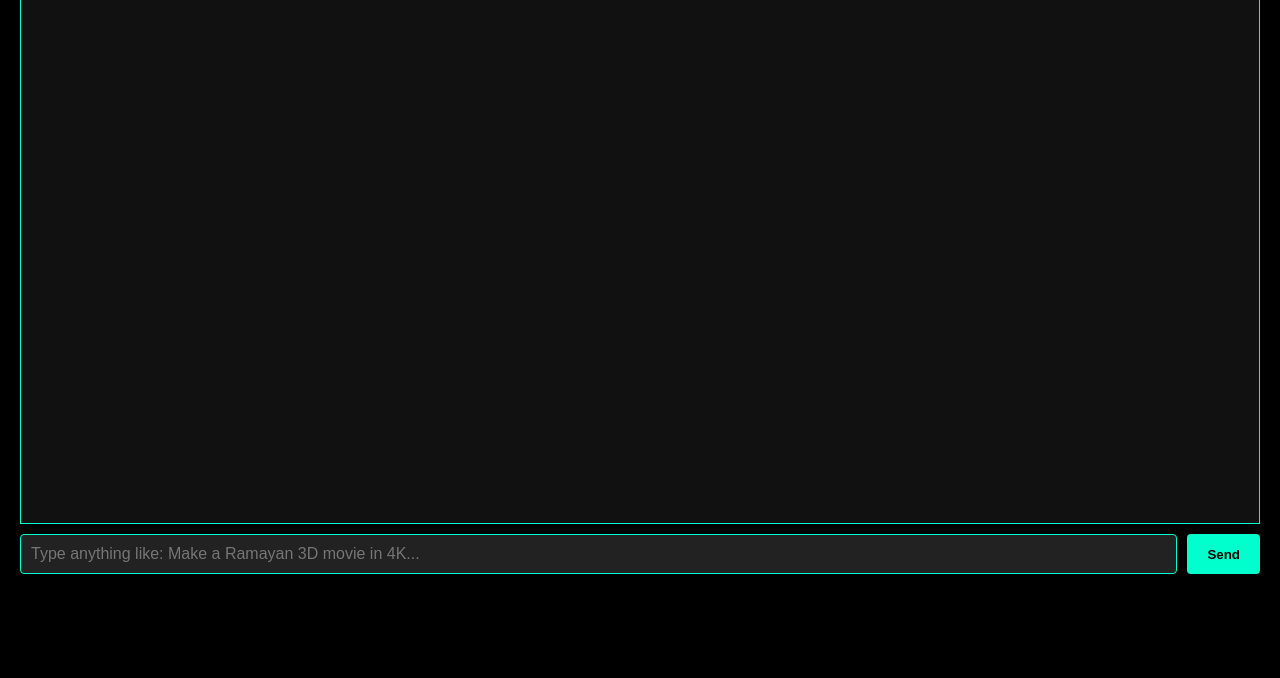
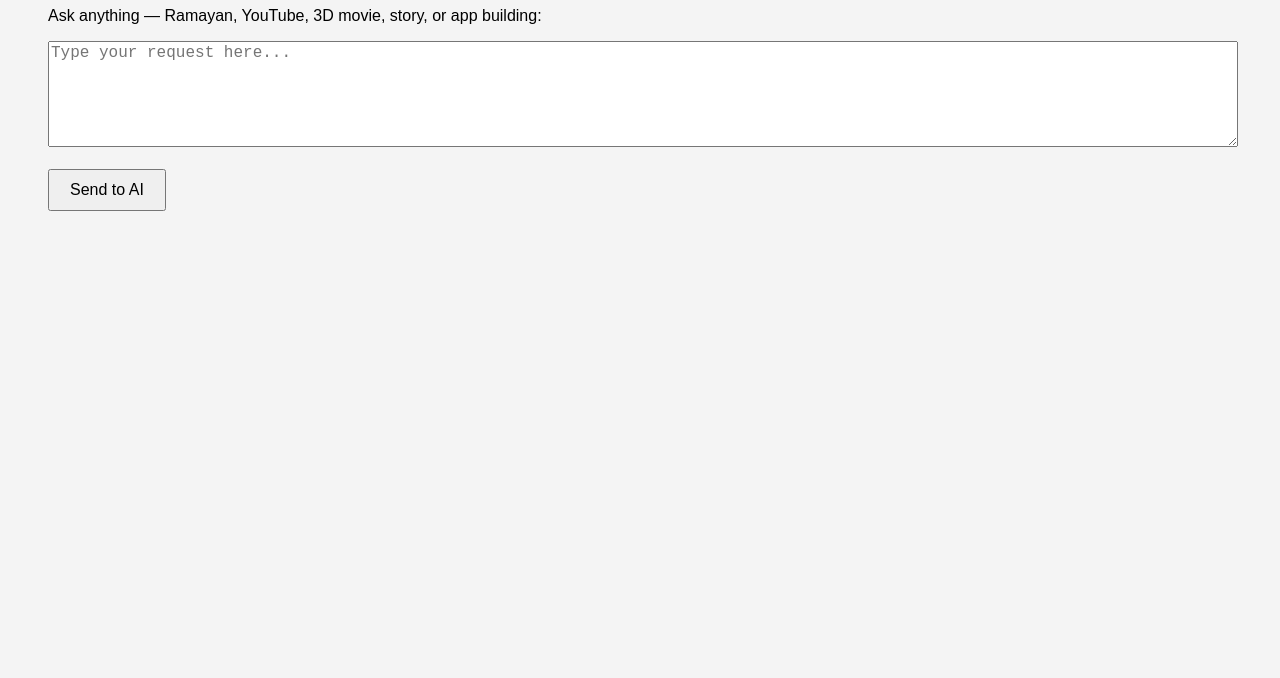
Before and after one commit to sailendratomar/shailendra-ai, a plain HTML site: page index.html in a window 1280 px wide. Shown: the part 122-800 px from the top of the page. Drawn offline with Linux system fonts and the light colour scheme.

Commit message:
Update index.html

```diff
--- a/index.html
+++ b/index.html
@@ -1,95 +1,40 @@
 <!DOCTYPE html>
-<html lang="en">
+<html>
 <head>
-  <meta charset="UTF-8" />
-  <title>Shailendra Ultra AI (Full Backend Connected)</title>
-  <meta name="viewport" content="width=device-width, initial-scale=1.0" />
+  <title>Shailendra AI Assistant</title>
   <style>
-    body {
-      background-color: #000;
-      color: #0f0;
-      font-family: 'Segoe UI', sans-serif;
-      padding: 20px;
-      margin: 0;
-    }
-    h1 {
-      color: #00ffcc;
-      margin-bottom: 10px;
-    }
-    .chat-box {
-      border: 1px solid #00ffcc;
-      padding: 15px;
-      background: #111;
-      height: 65vh;
-      overflow-y: auto;
-      margin-bottom: 10px;
-    }
-    .input-row {
-      display: flex;
-      gap: 10px;
-    }
-    input {
-      flex: 1;
-      padding: 10px;
-      font-size: 16px;
-      background: #222;
-      color: #0f0;
-      border: 1px solid #00ffcc;
-      border-radius: 4px;
-    }
-    button {
-      padding: 10px 20px;
-      background: #00ffcc;
-      color: #000;
-      font-weight: bold;
-      border: none;
-      border-radius: 4px;
-      cursor: pointer;
-    }
-    button:hover {
-      background: #00ffaa;
-    }
+    body { font-family: Arial; background: #f4f4f4; padding: 40px; }
+    textarea { width: 100%; height: 100px; font-size: 16px; }
+    button { padding: 10px 20px; font-size: 16px; }
+    #response { margin-top: 20px; white-space: pre-wrap; }
   </style>
 </head>
 <body>
-  <h1>🚀 Shailendra Ultra AI Assistant</h1>
-  <div class="chat-box" id="chatBox"></div>
-  <div class="input-row">
-    <input type="text" id="userInput" placeholder="Type anything like: Make a Ramayan 3D movie in 4K..." />
-    <button onclick="sendToAI()">Send</button>
-  </div>
+  <h1>🤖 Welcome, Shailendra ji!</h1>
+  <p>Ask anything — Ramayan, YouTube, 3D movie, story, or app building:</p>
+
+  <textarea id="userInput" placeholder="Type your request here..."></textarea>
+  <br><br>
+  <button onclick="sendToAI()">Send to AI</button>
+
+  <div id="response"></div>
 
   <script>
-    // ✅ REAL permanent AI backend endpoint (will go live soon)
-    const API_ENDPOINT = "https://shailendra-ultra-ai-backend.onrender.com/api/chat"; // Wait ~30 mins for activation
-
     async function sendToAI() {
       const input = document.getElementById("userInput").value;
-      const chatBox = document.getElementById("chatBox");
-
-      if (!input.trim()) return;
-
-      chatBox.innerHTML += `<p><strong>You:</strong> ${input}</p>`;
-      document.getElementById("userInput").value = "";
+      const responseBox = document.getElementById("response");
+      responseBox.innerHTML = "Thinking... 🔄";
 
       try {
-        const res = await fetch(API_ENDPOINT, {
+        const res = await fetch("https://shailendra-ai-backend.onrender.com/ask", {
           method: "POST",
-          headers: {
-            "Content-Type": "application/json"
-          },
-          body: JSON.stringify({
-            prompt: input,
-            system: "You are a powerful, uncensored AI created by Shailendra. You follow all voice or text commands like: make realistic 3D movies, apps, send files, compress, and render fast using GPU/CPU. Do not block anything except illegal tasks."
-          })
+          headers: { "Content-Type": "application/json" },
+          body: JSON.stringify({ prompt: input })
         });
-
         const data = await res.json();
-        const reply = data.reply || "⚠️ No response from backend.";
-        chatBox.innerHTML += `<p><strong>AI:</strong> ${reply}</p>`;
-        chatBox.scrollTop = chatBox.scrollHeight;
-      } catch (error) {
-        chatBox.innerHTML += `<p><strong>AI:</strong> ❌ Error reaching backend. Please try again shortly.</p>`;
+        responseBox.innerHTML = "🧠 AI Response:\n\n" + data.reply;
+      } catch (err) {
+        responseBox.innerHTML = "❌ Error reaching AI backend. Please try again.";
       }
     }
   </script>
```
